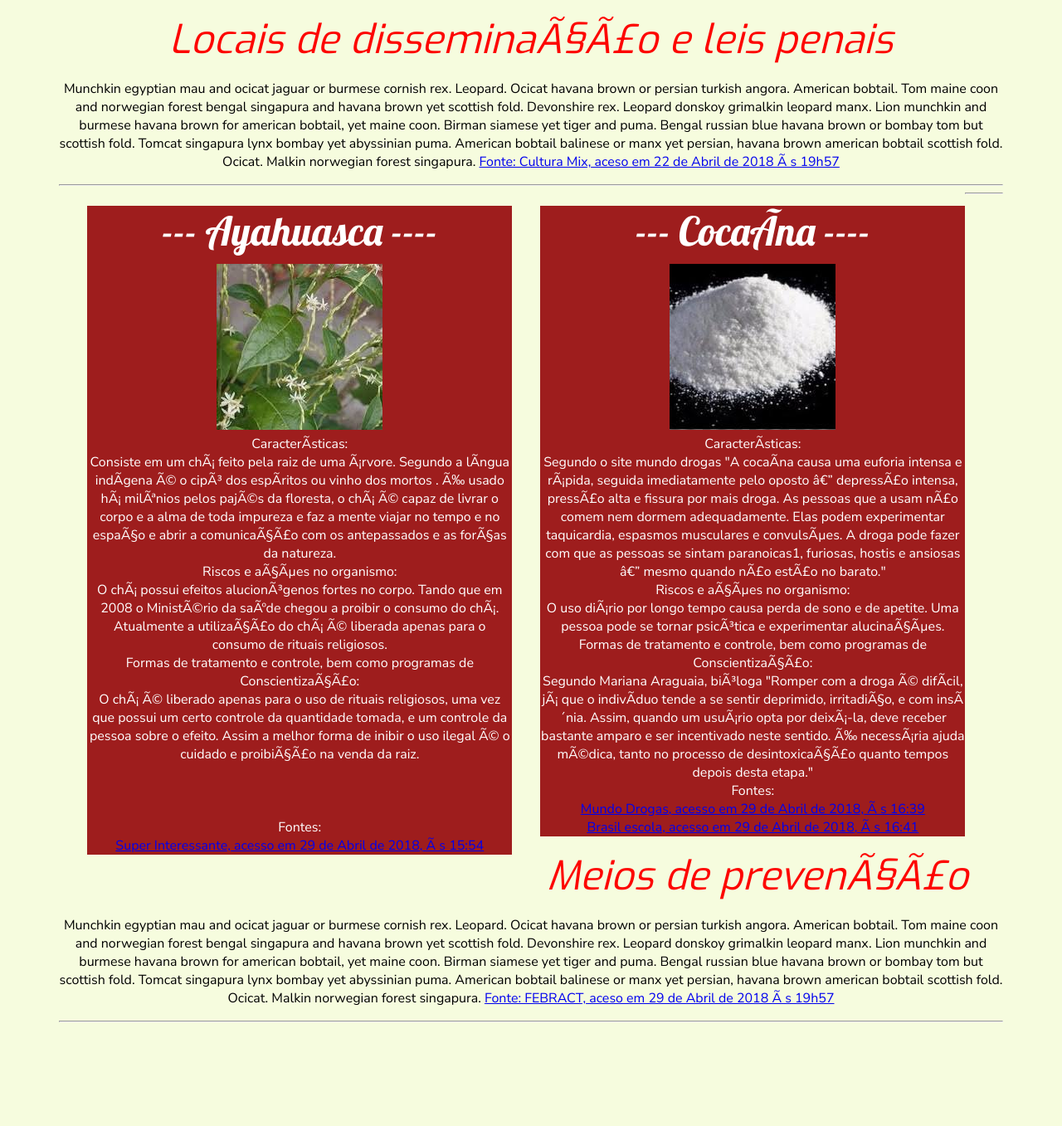
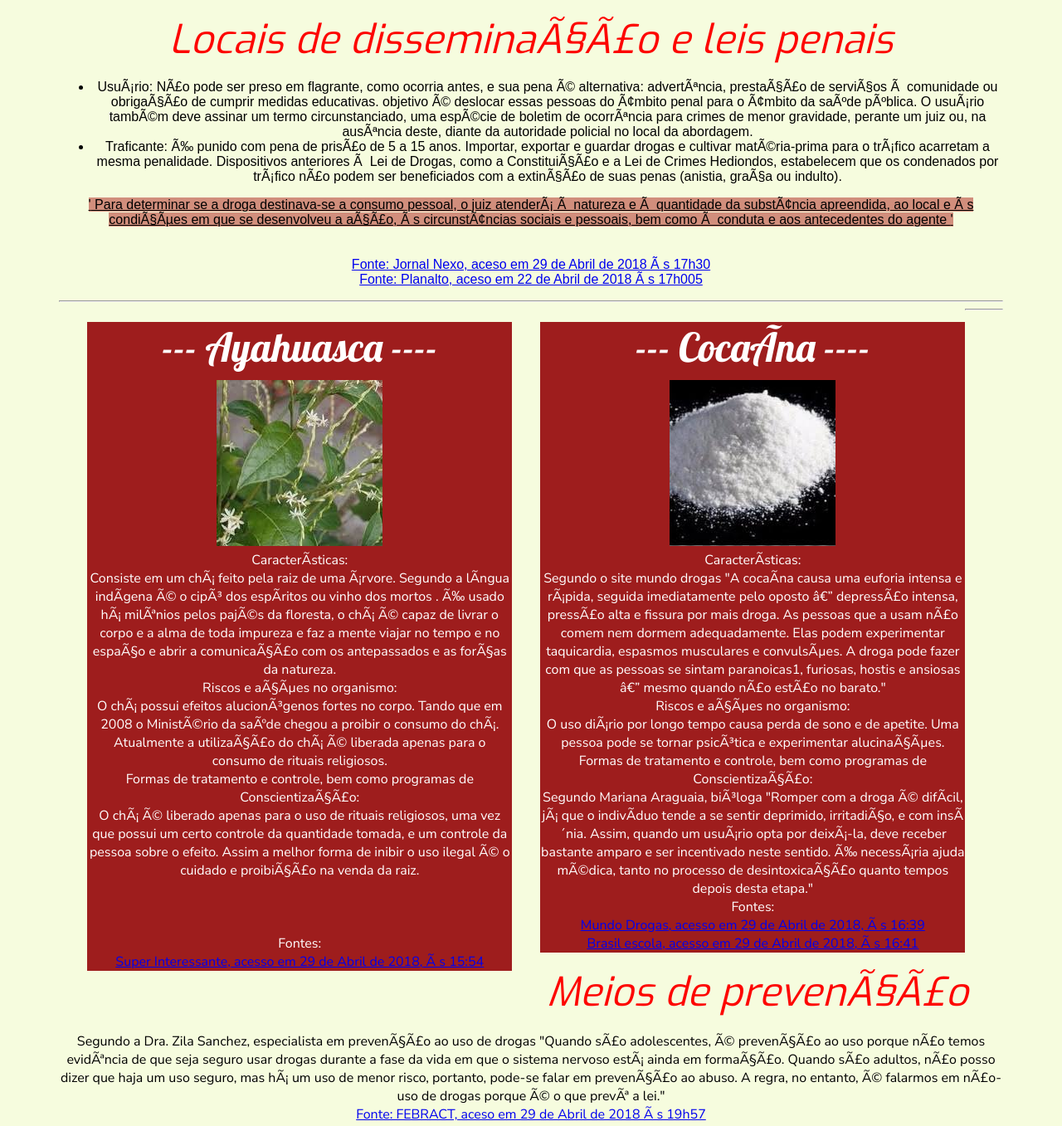
Before and after one commit to wukimmy/ProjetoB1FW, a website: page index.html in a window 1280 px wide. Shown: the part 3881-5238 px from the top of the page at 83% size. Before the commit the page ends 5176 px from the top, so only its background shows below. Drawn offline with Linux system fonts and the light colour scheme.

Commit message:
add index content

```diff
--- a/index.html
+++ b/index.html
@@ -259,14 +259,28 @@
             <hr>
             <i id="subTitle">Locais de disseminação e leis penais</i>
             <p>
-
-                Munchkin egyptian mau and ocicat jaguar or burmese cornish rex. Leopard. Ocicat havana brown or persian turkish angora. American
-                bobtail. Tom maine coon and norwegian forest bengal singapura and havana brown yet scottish fold. Devonshire
-                rex. Leopard donskoy grimalkin leopard manx. Lion munchkin and burmese havana brown for american bobtail,
-                yet maine coon. Birman siamese yet tiger and puma. Bengal russian blue havana brown or bombay tom but scottish
-                fold. Tomcat singapura lynx bombay yet abyssinian puma. American bobtail balinese or manx yet persian, havana
-                brown american bobtail scottish fold. Ocicat. Malkin norwegian forest singapura.
-                <a href="http://cultura.culturamix.com/geral/o-consumo-de-drogas-no-brasil">Fonte: Cultura Mix, aceso em 22 de Abril de 2018 às 19h57</a>
+                <ul>
+                    <li> Usuário: Não pode ser preso em flagrante, como ocorria antes, e sua pena é alternativa: advertência,
+                        prestação de serviços à comunidade ou obrigação de cumprir medidas educativas. objetivo é deslocar
+                        essas pessoas do âmbito penal para o âmbito da saúde pública. O usuário também deve assinar um termo
+                        circunstanciado, uma espécie de boletim de ocorrência para crimes de menor gravidade, perante um
+                        juiz ou, na ausência deste, diante da autoridade policial no local da abordagem.
+                    </li>
+                    <li>Traficante: É punido com pena de prisão de 5 a 15 anos. Importar, exportar e guardar drogas e cultivar
+                        matéria-prima para o tráfico acarretam a mesma penalidade. Dispositivos anteriores à Lei de Drogas,
+                        como a Constituição e a Lei de Crimes Hediondos, estabelecem que os condenados por tráfico não podem
+                        ser beneficiados com a extinção de suas penas (anistia, graça ou indulto).
+                    </li>
+                </ul>
+                <a id="quote" href="https://www.nexojornal.com.br/explicado/2017/01/14/Lei-de-Drogas-a-distin%C3%A7%C3%A3o-entre-usu%C3%A1rio-e-traficante-o-impacto-nas-pris%C3%B5es-e-o-debate-no-pa%C3%ADs">
+                Para determinar se a droga destinava-se a consumo pessoal, o juiz atenderá à natureza e à quantidade da substância apreendida, ao local e às condições em que se desenvolveu a ação, às circunstâncias sociais e pessoais, bem como à conduta e aos antecedentes do agente
+                </a>
+                <br>
+                <br>
+                <br>
+                <a href="https://www.nexojornal.com.br/explicado/2017/01/14/Lei-de-Drogas-a-distin%C3%A7%C3%A3o-entre-usu%C3%A1rio-e-traficante-o-impacto-nas-pris%C3%B5es-e-o-debate-no-pa%C3%ADs">Fonte: Jornal Nexo, aceso em 29 de Abril de 2018 às 17h30</a>
+                <br>
+                <a href="http://www.planalto.gov.br/ccivil_03/_ato2004-2006/2006/lei/l11343.htm">Fonte: Planalto, aceso em 22 de Abril de 2018 às 17h005</a>
 
             </p>
             <hr>
@@ -326,13 +340,12 @@
             <hr>
             <i id="subTitle">Meios de prevenção</i>
             <p>
-
-                Munchkin egyptian mau and ocicat jaguar or burmese cornish rex. Leopard. Ocicat havana brown or persian turkish angora. American
-                bobtail. Tom maine coon and norwegian forest bengal singapura and havana brown yet scottish fold. Devonshire
-                rex. Leopard donskoy grimalkin leopard manx. Lion munchkin and burmese havana brown for american bobtail,
-                yet maine coon. Birman siamese yet tiger and puma. Bengal russian blue havana brown or bombay tom but scottish
-                fold. Tomcat singapura lynx bombay yet abyssinian puma. American bobtail balinese or manx yet persian, havana
-                brown american bobtail scottish fold. Ocicat. Malkin norwegian forest singapura.
+                Segundo a Dra. Zila Sanchez, especialista em prevenção ao uso de drogas "Quando são adolescentes, é prevenção ao uso porque
+                não temos evidência de que seja seguro usar drogas durante a fase da vida em que o sistema nervoso está ainda
+                em formação. Quando são adultos, não posso dizer que haja um uso seguro, mas há um uso de menor risco, portanto,
+                pode-se falar em prevenção ao abuso. A regra, no entanto, é falarmos em não-uso de drogas porque é o que
+                prevê a lei."
+                <br>
                 <a href="http://febract.org.br/portal/como-fazer-prevencao-efetiva-as-drogas/">Fonte: FEBRACT, aceso em 29 de Abril de 2018 às 19h57</a>
 
             </p>
```
